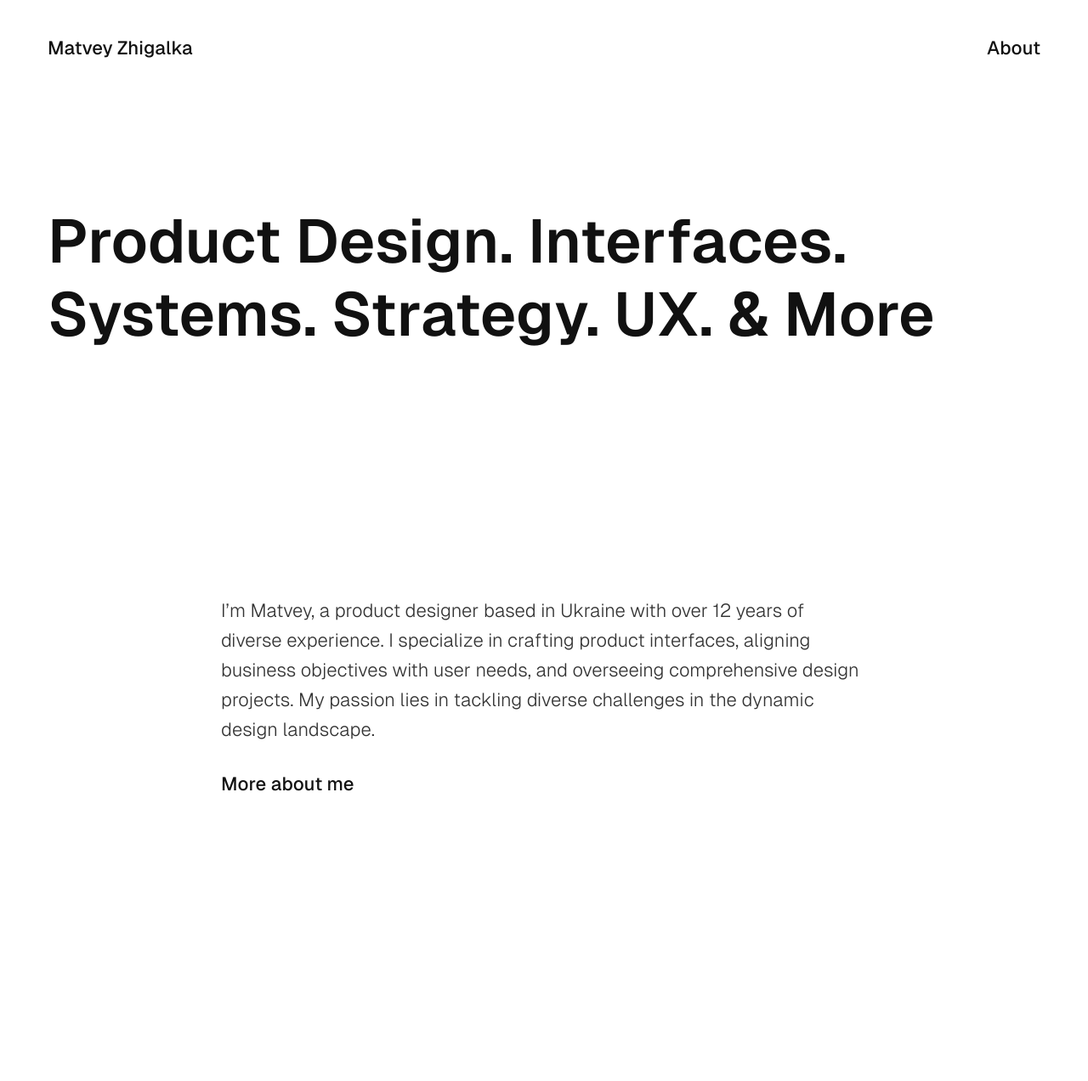
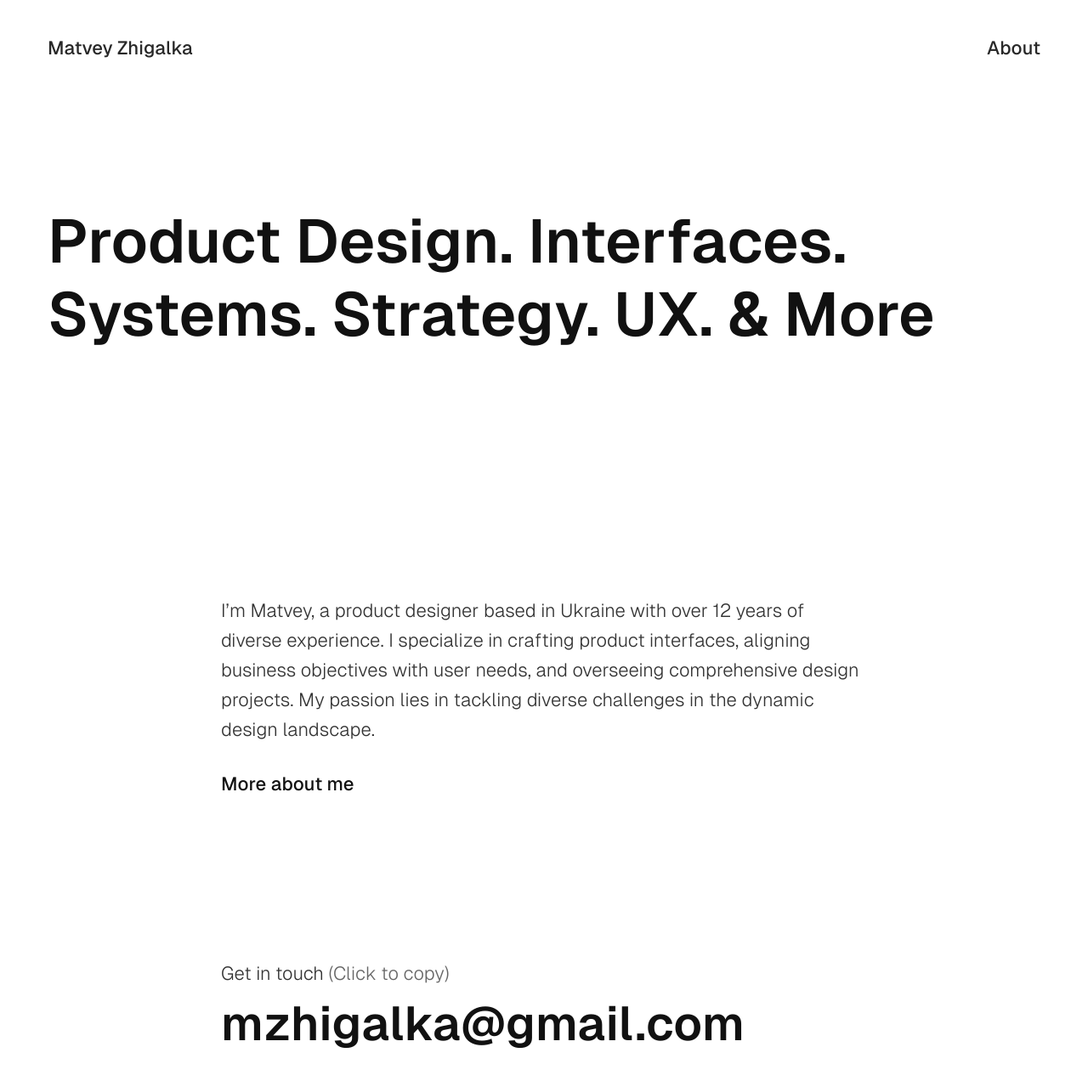
Before and after one commit to mzhigalka/ownWebsite, a React (Create React App) app: page / in a window 1280 px wide. Shown: the top 1272 px of the page at 85% size. Before the commit the page ends 1099 px from the top, so only its background shows below. Built offline with nearby package versions, Linux system fonts and the light colour scheme.

Commit message:
updated others components

```diff
--- a/src/components/Footer.tsx
+++ /dev/null
@@ -1,13 +0,0 @@
-import React from 'react'
-
-const Footer = () => {
-  return (
-    <div>
-
-
-
-    </div>
-  )
-}
-
-export default Footer
--- a/src/components/Header.tsx
+++ b/src/components/Header.tsx
@@ -2,7 +2,7 @@ import { FC } from "react";
 
 const Header: FC = () => {
   return (
-    <header className="py-10">
+    <header className="py-10 sticky top-0 bg-white z-10 opacity-90">
       <ul className="flex justify-between">
         <a href="/home">
           <li className="text-black font-medium text-[22px] hover:underline hover:cursor-pointer">
--- a/src/components/Main.tsx
+++ b/src/components/Main.tsx
@@ -1,4 +1,5 @@
 import { FC } from "react";
+import CopyMail from "./CopyMail";
 
 const Main: FC = () => {
   return (
@@ -13,11 +14,12 @@ const Main: FC = () => {
           challenges in the dynamic design landscape.
         </p>
         <a
-          className="text-black font-medium text-[22px] hover:underline hover:cursor-pointer "
+          className="text-black font-medium text-[22px] hover:underline hover:cursor-pointer mb-[190px]"
           href="/about"
         >
           More about me
         </a>
+        <CopyMail />
       </div>
     </div>
   );
```
